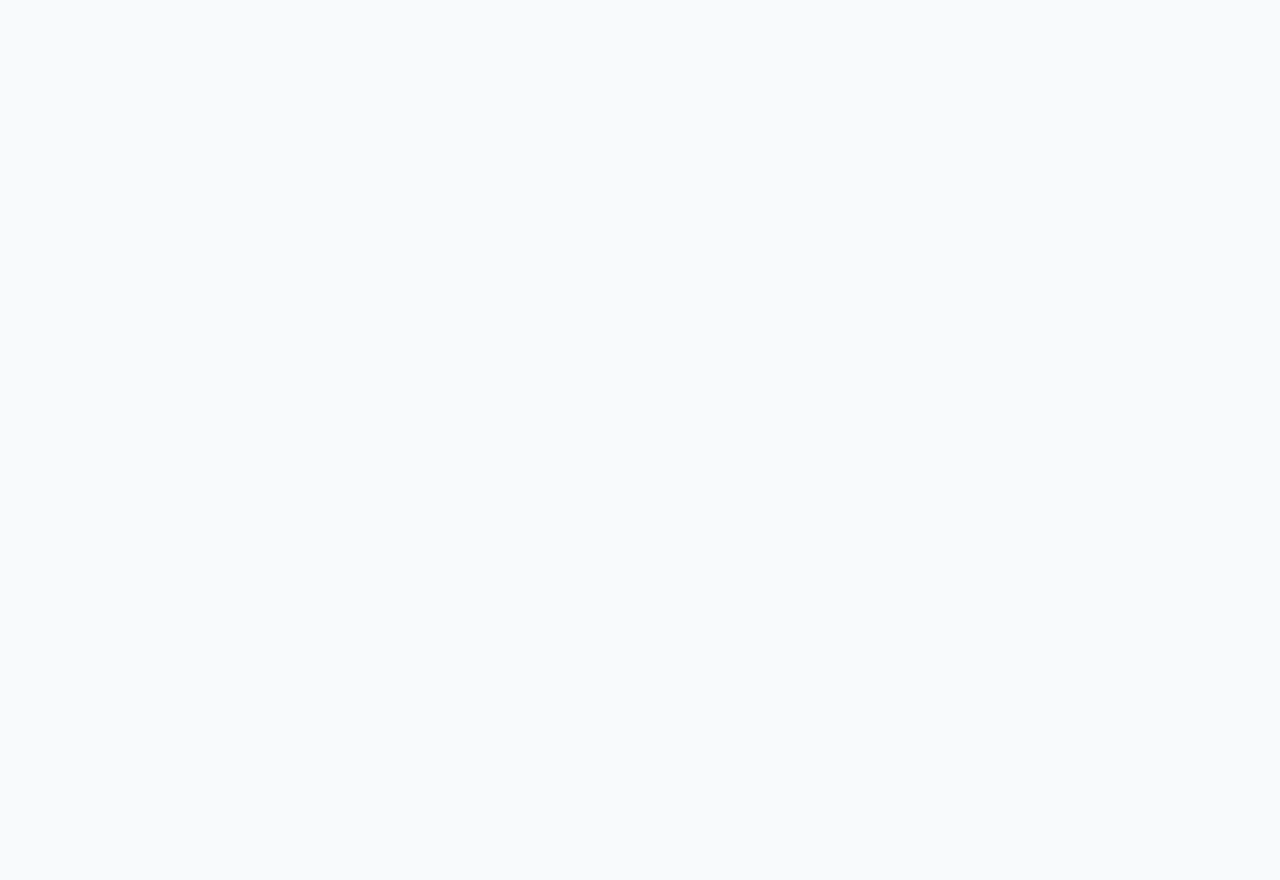
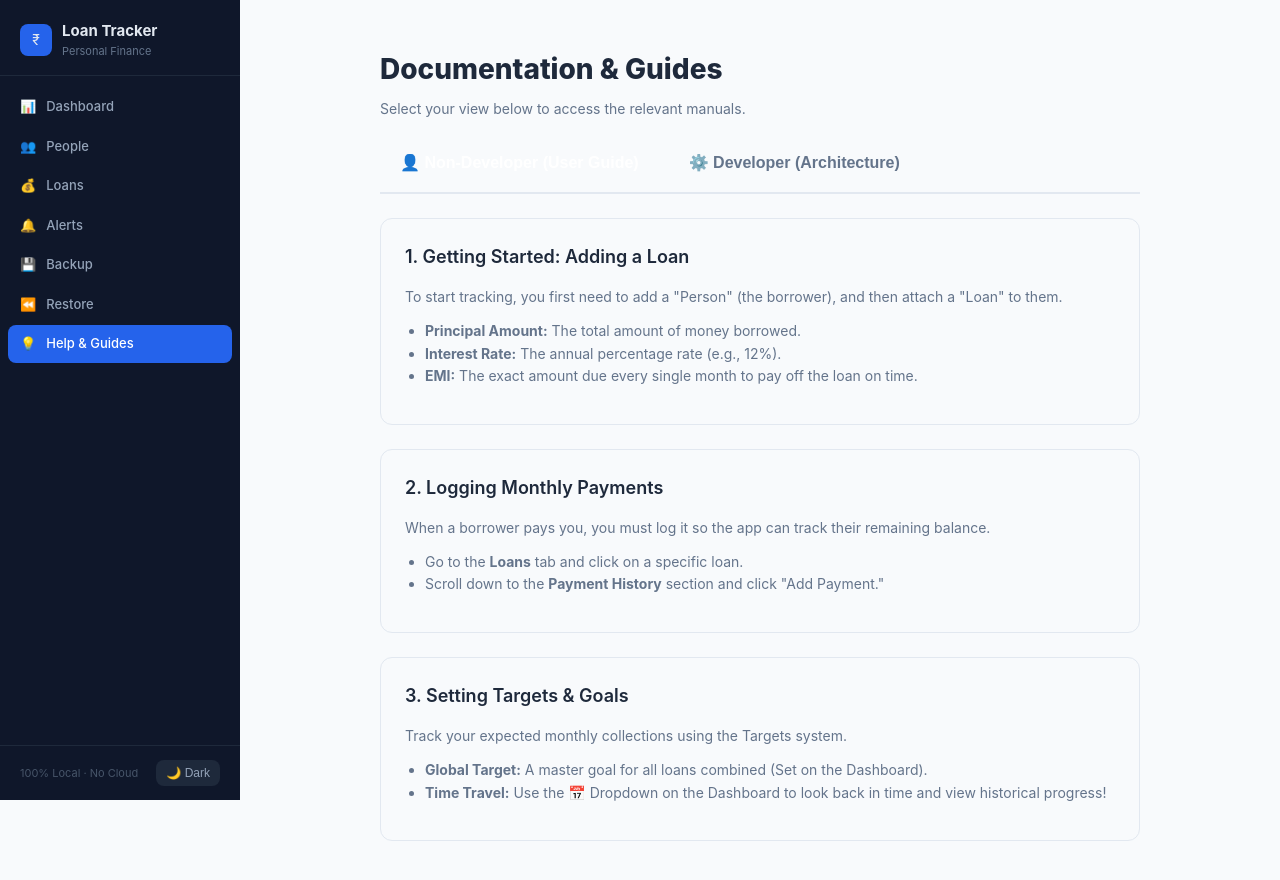
Before and after one commit to Code-geass21/Personal-loan-tracker, a React (Vite) app in the folder frontend/: page /help in a window 1280 px wide. Before the commit this address had no page. Shown: the top 880 px of the page. Before the commit the page ends 800 px from the top, so only its background shows below. Built offline with nearby package versions, Linux system fonts and the light colour scheme; no server answers.

Commit message:
Help & guides added

```diff
--- a/frontend/src/App.jsx
+++ b/frontend/src/App.jsx
@@ -10,6 +10,7 @@ import LoanDetail from './pages/LoanDetail'
 import Alerts from './pages/Alerts'
 import Restore from './pages/Restore'
 import Backup from './pages/Backup'
+import Help from './pages/Help';
 
 export default function App() {
   return (
@@ -26,7 +27,11 @@ export default function App() {
           <Route path="alerts" element={<Alerts />} />
           <Route path="restore" element={<Restore />} />
           <Route path="backup" element={<Backup />} />
+          {/* 👇 Here is the newly added Help Route 👇 */}
+          <Route path="help" element={<Help />} />
         </Route>
+        {/* Fallback route to catch 404s */}
+        <Route path="*" element={<Navigate to="/" replace />} />
       </Routes>
     </>
   )
--- a/frontend/src/components/Layout.jsx
+++ b/frontend/src/components/Layout.jsx
@@ -21,6 +21,7 @@ export default function Layout() {
     { to: '/alerts',    label: 'Alerts',    icon: '🔔', badge: alertCount },
     { to: '/backup',    label: 'Backup',    icon: '💾' },
     { to: '/restore',   label: 'Restore',   icon: '⏪' },
+    { to: '/help',      label: 'Help & Guides', icon: '💡' }, // <-- NEW HELP LINK
   ]
 
   return (
--- /dev/null
+++ b/frontend/src/pages/Help.jsx
@@ -0,0 +1,131 @@
+import React, { useState } from 'react';
+
+function Help() {
+  const [activeTab, setActiveTab] = useState('user'); // 'user' or 'dev'
+
+  // --- Inline Styles (Theme Aware) ---
+  const containerStyle = { maxWidth: 800, margin: '0 auto', padding: '20px' };
+
+  const tabContainerStyle = {
+    display: 'flex', gap: '10px', marginBottom: '24px',
+    borderBottom: '2px solid var(--border-color)', paddingBottom: '10px'
+  };
+
+  const getTabStyle = (tabName) => ({
+    padding: '10px 20px',
+    fontSize: '16px',
+    fontWeight: '600',
+    cursor: 'pointer',
+    background: activeTab === tabName ? 'var(--primary-color)' : 'transparent',
+    color: activeTab === tabName ? '#ffffff' : 'var(--text-secondary)',
+    border: 'none',
+    borderRadius: '6px',
+    transition: 'all 0.2s'
+  });
+
+  const cardStyle = {
+    background: 'var(--bg-secondary)',
+    borderRadius: 12, padding: 24, marginBottom: 24,
+    border: '1px solid var(--border-color)'
+  };
+
+  const h2Style = {
+    fontSize: 18, fontWeight: 600, marginBottom: 16,
+    color: 'var(--text-primary)'
+  };
+
+  const pStyle = {
+    fontSize: 14, color: 'var(--text-secondary)',
+    lineHeight: 1.6, marginBottom: 12
+  };
+
+  return (
+    <div style={containerStyle}>
+      <h1 style={{ fontSize: 28, fontWeight: 800, marginBottom: 8, color: 'var(--text-primary)' }}>Documentation & Guides</h1>
+      <p style={{ color: 'var(--text-secondary)', marginBottom: 24 }}>Select your view below to access the relevant manuals.</p>
+
+      {/* --- TAB SELECTOR --- */}
+      <div style={tabContainerStyle}>
+        <button style={getTabStyle('user')} onClick={() => setActiveTab('user')}>👤 Non-Developer (User Guide)</button>
+        <button style={getTabStyle('dev')} onClick={() => setActiveTab('dev')}>⚙️ Developer (Architecture)</button>
+      </div>
+
+      {/* ========================================== */}
+      {/* USER GUIDE TAB                */}
+      {/* ========================================== */}
+      {activeTab === 'user' && (
+        <div>
+          <div style={cardStyle}>
+            <h2 style={h2Style}>1. Getting Started: Adding a Loan</h2>
+            <p style={pStyle}>To start tracking, you first need to add a "Person" (the borrower), and then attach a "Loan" to them.</p>
+            <ul style={{ ...pStyle, paddingLeft: 20 }}>
+              <li><strong>Principal Amount:</strong> The total amount of money borrowed.</li>
+              <li><strong>Interest Rate:</strong> The annual percentage rate (e.g., 12%).</li>
+              <li><strong>EMI:</strong> The exact amount due every single month to pay off the loan on time.</li>
+            </ul>
+          </div>
+
+          <div style={cardStyle}>
+            <h2 style={h2Style}>2. Logging Monthly Payments</h2>
+            <p style={pStyle}>When a borrower pays you, you must log it so the app can track their remaining balance.</p>
+            <ul style={{ ...pStyle, paddingLeft: 20 }}>
+              <li>Go to the <strong>Loans</strong> tab and click on a specific loan.</li>
+              <li>Scroll down to the <strong>Payment History</strong> section and click "Add Payment."</li>
+            </ul>
+          </div>
+
+          <div style={cardStyle}>
+            <h2 style={h2Style}>3. Setting Targets & Goals</h2>
+            <p style={pStyle}>Track your expected monthly collections using the Targets system.</p>
+            <ul style={{ ...pStyle, paddingLeft: 20 }}>
+              <li><strong>Global Target:</strong> A master goal for all loans combined (Set on the Dashboard).</li>
+              <li><strong>Time Travel:</strong> Use the 📅 Dropdown on the Dashboard to look back in time and view historical progress!</li>
+            </ul>
+          </div>
+        </div>
+      )}
+
+      {/* ========================================== */}
+      {/* DEVELOPER GUIDE TAB             */}
+      {/* ========================================== */}
+      {activeTab === 'dev' && (
+        <div>
+          <div style={cardStyle}>
+            <h2 style={h2Style}>1. Architecture Stack</h2>
+            <p style={pStyle}>This application is 100% containerized and orchestrated via Docker/Portainer.</p>
+            <ul style={{ ...pStyle, paddingLeft: 20 }}>
+              <li><strong>Frontend:</strong> React + Vite (Routed internally on port 80)</li>
+              <li><strong>Backend:</strong> Python + FastAPI (Exposed locally on 8000)</li>
+              <li><strong>Database:</strong> PostgreSQL 16 (Exposed locally on 5432)</li>
+              <li><strong>Proxy:</strong> Nginx (Handles all public traffic on port 8090)</li>
+            </ul>
+          </div>
+
+          <div style={cardStyle}>
+            <h2 style={h2Style}>2. Critical Deployment Traps</h2>
+            <p style={pStyle}>If moving this codebase to a new server, you must avoid the following infrastructure traps:</p>
+            <ul style={{ ...pStyle, paddingLeft: 20 }}>
+              <li><strong>The Secrets Trap:</strong> You must manually create the <code>.env</code> file. Git ignores it for security.</li>
+              <li><strong>The Bind Mount Trap:</strong> Disable local directory mounts (e.g., <code>- ./backend:/app</code>) in <code>docker-compose.yml</code> during production so the container does not crash looking for local dependencies.</li>
+              <li><strong>The Proxy Trap:</strong> Never hardcode <code>localhost:8000</code> in the React API calls. Always use relative paths like <code>/api</code> so Nginx handles the routing.</li>
+            </ul>
+          </div>
+
+          <div style={cardStyle}>
+            <h2 style={h2Style}>3. Database Schema & Backups</h2>
+            <p style={pStyle}>Postgres only reads <code>init.sql</code> on the very first boot. To force a schema update on a live database without data loss, use the custom backup cycle:</p>
+            <ol style={{ ...pStyle, paddingLeft: 20 }}>
+              <li>Run <code>bash scripts/backup.sh</code> to export JSON data.</li>
+              <li>Run <code>docker-compose down -v</code> to destroy the old volume.</li>
+              <li>Reboot containers to trigger the new <code>init.sql</code>.</li>
+              <li>Run <code>python app/restore.py</code> inside the backend container to inject the JSON data.</li>
+            </ol>
+          </div>
+        </div>
+      )}
+
+    </div>
+  );
+}
+
+export default Help;
```
